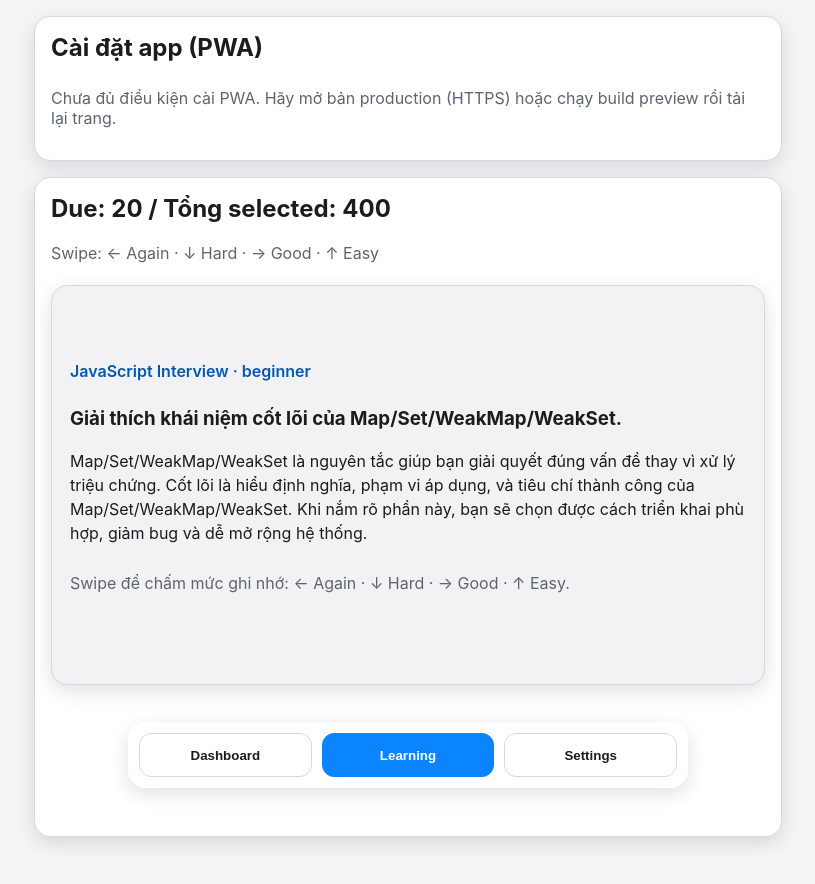
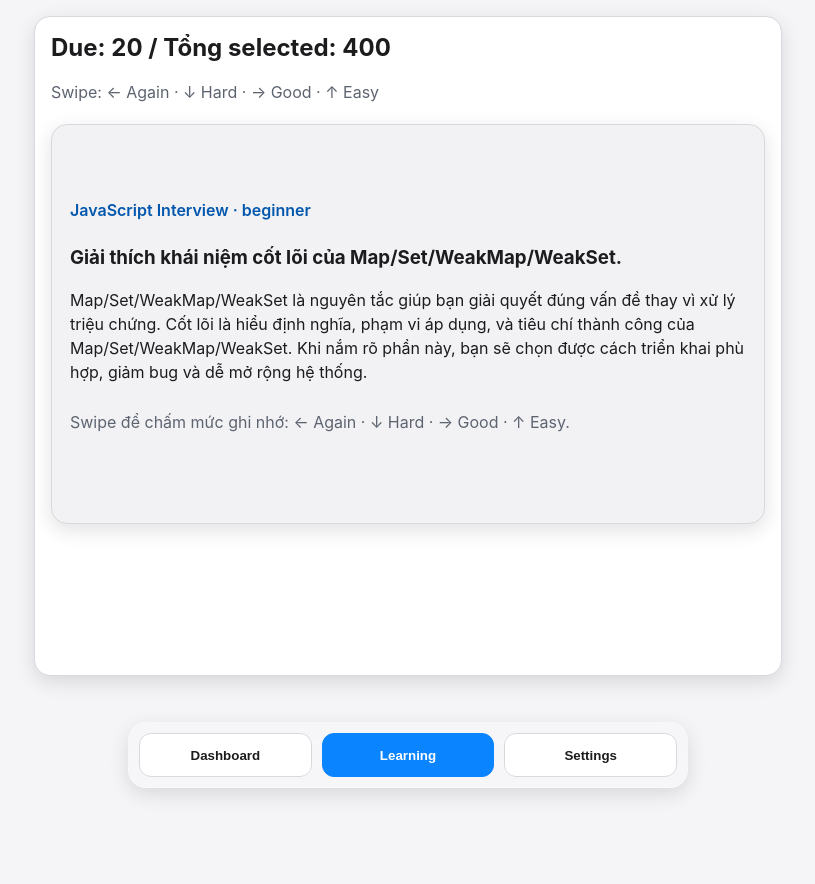
Before and after one commit to nhlinh123/js-ts-angular-learning-flashcard, a React (Vite) app: page / in a window 1280 px wide. Shown: the top 884 px of the page, without its empty margins (232-1047 px from the left). After the commit the page ends 804 px from the top, so only its background shows below. Built offline with nearby package versions, Linux system fonts and the light colour scheme.

Commit message:
remove pwa bar

```diff
--- a/src/App.tsx
+++ b/src/App.tsx
@@ -186,22 +186,6 @@ export default function App() {
 
   return (
     <main className="app">
-      <section className="panel install-panel">
-        <h2>Cài đặt app (PWA)</h2>
-        {installPrompt ? (
-          <>
-            <p className="hint">App đã sẵn sàng để cài. Nhấn nút bên dưới để hiện prompt install.</p>
-            <button onClick={() => void handleInstallApp()}>Install app</button>
-          </>
-        ) : (
-          <p className="hint">
-            {installStatus === 'accepted'
-              ? 'App đã được cài trên thiết bị của bạn.'
-              : 'Chưa đủ điều kiện cài PWA. Hãy mở bản production (HTTPS) hoặc chạy build preview rồi tải lại trang.'}
-          </p>
-        )}
-      </section>
-
       {tab === 'dashboard' && (
         <section className="panel">
           <h2>Dashboard học tập</h2>
```
